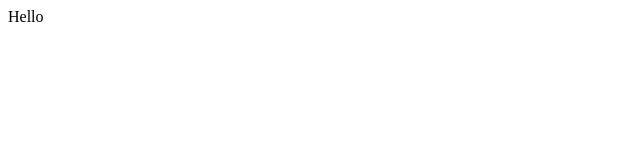
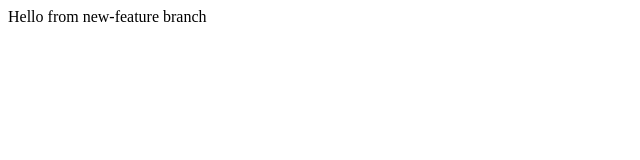
Before and after one commit to sghosh087/git-practice1, a plain HTML site: page index.html in a window 1280 px wide. Shown: the whole page, without its empty margins (0-640 px from the left). Drawn offline with Linux system fonts and the light colour scheme.

Commit message:
Changes made from new-feature branch.

```diff
--- a/index.html
+++ b/index.html
@@ -1 +1 @@
-<p>Hello</p>
+<p>Hello from new-feature branch</p>
```
